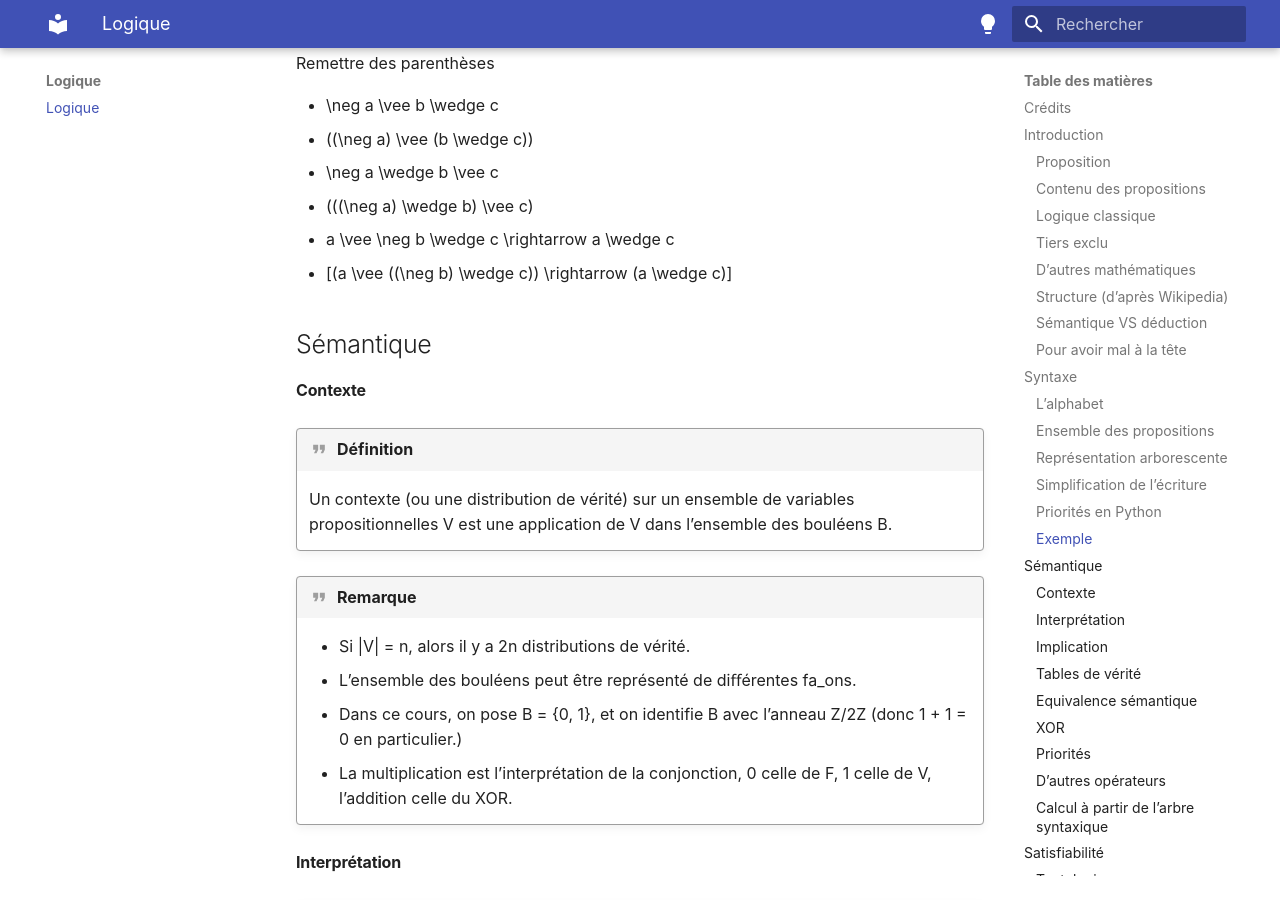
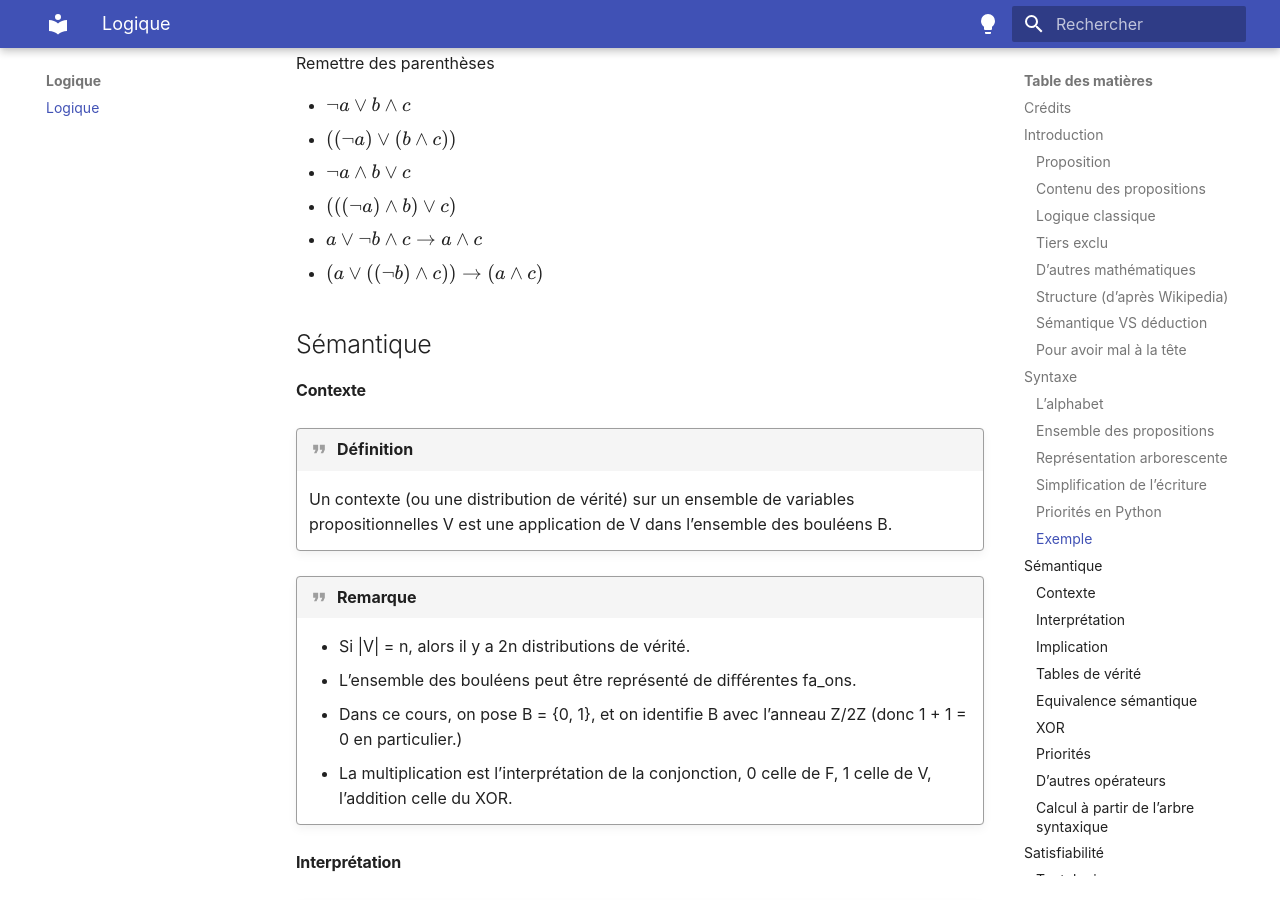
Before and after one commit to mp2i-thiers/mp2i-thiers.github.io, an MkDocs documentation site: the page built from docs/Logique/logique.md, in a window 1280 px wide and 900 px high, scrolled down 5624 px. Built offline with MkDocs 1.6.1 and Material for MkDocs 9.7.7, drawn with Linux system fonts in a browser that asks for light colours.

```diff
--- a/docs/Logique/logique.md
+++ b/docs/Logique/logique.md
@@ -160,12 +160,12 @@ Les opérateurs de même niveau sont évalués de gauche à droite_
 
 Remettre des parenthèses
 
-- \neg a \vee  b \wedge  c
-- ((\neg a) \vee  (b \wedge  c))
-- \neg a \wedge  b \vee  c
-- (((\neg a) \wedge  b) \vee  c)
-- a \vee  \neg b \wedge  c \rightarrow  a \wedge  c
-- [(a \vee  ((\neg b) \wedge  c)) \rightarrow  (a \wedge  c)]
+- $\neg a \vee  b \wedge  c$
+- $((\neg a) \vee  (b \wedge  c))$
+- $\neg a \wedge  b \vee  c$
+- $(((\neg a) \wedge  b) \vee  c)$
+- $a \vee  \neg b \wedge  c \rightarrow  a \wedge  c$
+- $(a \vee  ((\neg b) \wedge  c)) \rightarrow  (a \wedge  c)$
 
 ## Sémantique
 
```
